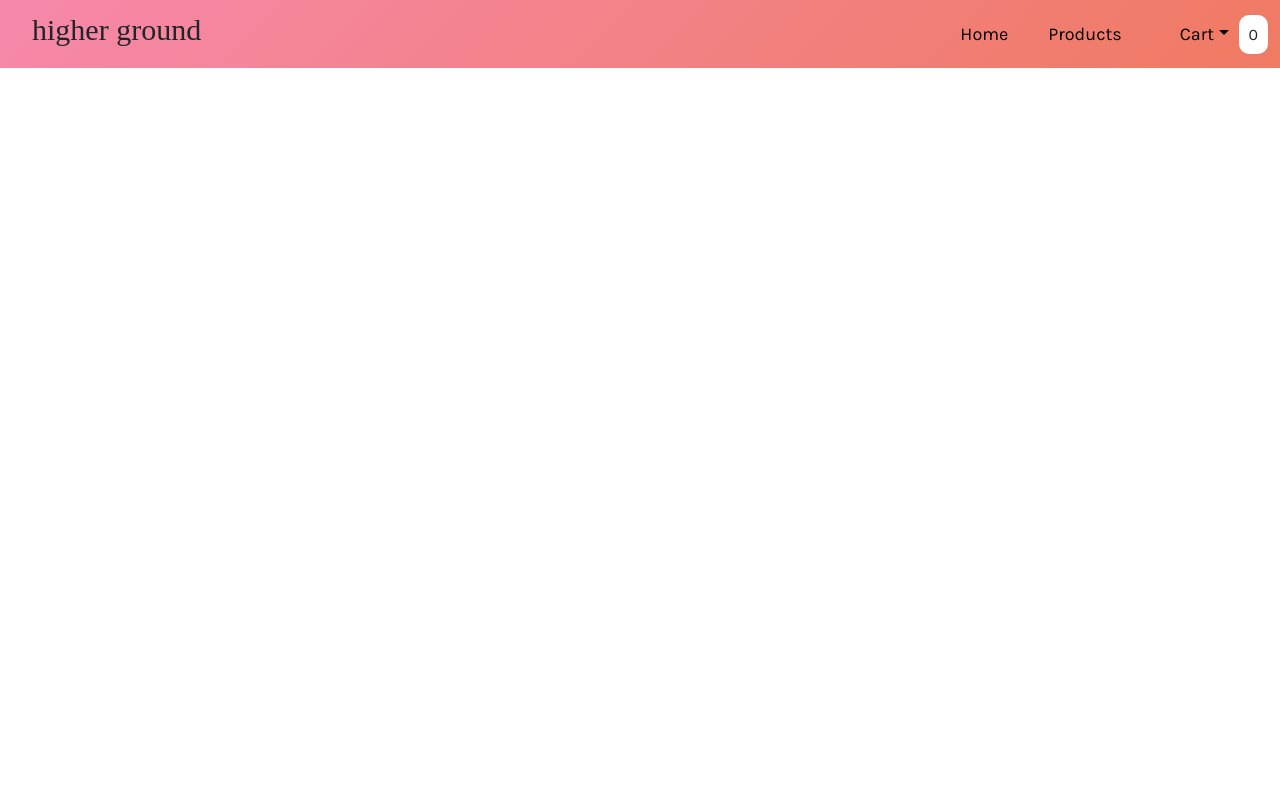
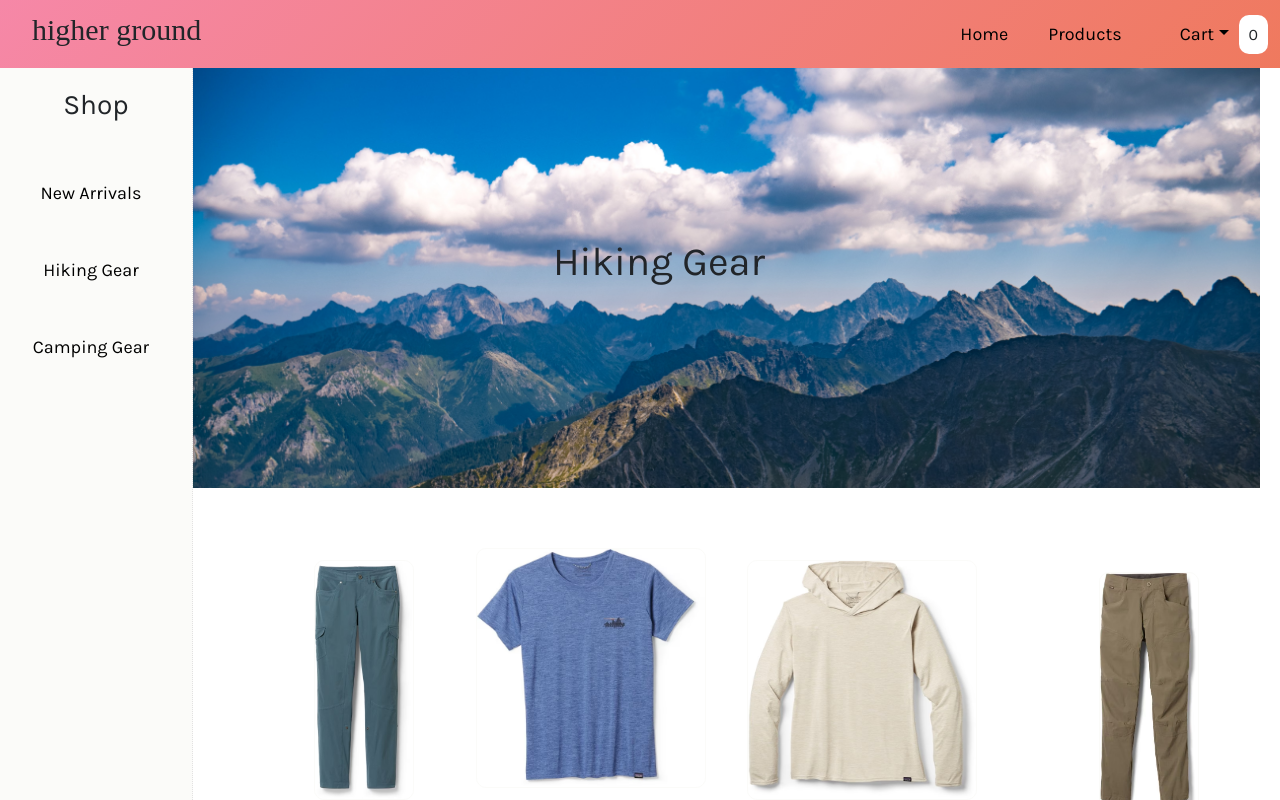
Before and after one commit to paulinalasko/shopping-cart-react, a React (Create React App) app: page /shopping-cart-react/hiking in a window 1280 px wide. Shown: the top 800 px of the page. Built offline with nearby package versions, Linux system fonts and the light colour scheme; some icons are missing; a web font is replaced by a local one.

Commit message:
change paths for routes

```diff
--- a/package.json
+++ b/package.json
@@ -1,5 +1,5 @@
 {
-  "homepage": "http://paulinalasko.github.io/shopping-cart-react/home",
+  "homepage": "http://paulinalasko.github.io/shopping-cart-react",
   "name": "shopping-cart-basic",
   "version": "0.1.0",
   "private": true,
--- a/src/App.js
+++ b/src/App.js
@@ -46,11 +46,11 @@
     <div className="App">
         <NavBar className='nav-bar sticky-top' cartItems={cartItems} />
             <Routes>
-                <Route path="/newarrivals" element={<NewArrivalsPage newProducts={newProducts} onAdd={onAdd} onRemove={onRemove} />} />
-                <Route path="/hiking" element={<HikingPage hikingProducts={hikingProducts} onAdd={onAdd} onRemove={onRemove}/>} />
-                <Route path="/camping" element={<CampingPage campingProducts={campingProducts} onAdd={onAdd} onRemove={onRemove}/>} />
-                <Route path="/cart" element={<ShoppingCart cartItems={cartItems} onAdd={onAdd} onRemove={onRemove} />} />
-                <Route exact path="/home" element={<Home />} />
+                <Route path="/shopping-cart-react/newarrivals" element={<NewArrivalsPage newProducts={newProducts} onAdd={onAdd} onRemove={onRemove} />} />
+                <Route path="/shopping-cart-react/hiking" element={<HikingPage hikingProducts={hikingProducts} onAdd={onAdd} onRemove={onRemove}/>} />
+                <Route path="/shopping-cart-react/camping" element={<CampingPage campingProducts={campingProducts} onAdd={onAdd} onRemove={onRemove}/>} />
+                <Route path="/shopping-cart-react/cart" element={<ShoppingCart cartItems={cartItems} onAdd={onAdd} onRemove={onRemove} />} />
+                <Route exact path="/shopping-cart-react" element={<Home />} />
             </Routes>
     </div>
   );
--- a/src/components/Navbar.js
+++ b/src/components/Navbar.js
@@ -7,10 +7,10 @@
     return (
     <div className='nav-bar sticky-top'>
             <h1 className='logo'>higher ground</h1>
-            <NavLink className='link' exact to='/home'>Home</NavLink>
-            <NavLink className='link' to='/newarrivals'>Products</NavLink>
+            <NavLink className='link' exact to='/shopping-cart-react'>Home</NavLink>
+            <NavLink className='link' to='/shopping-cart-react/newarrivals'>Products</NavLink>
             <div className="dropdown">
-                <NavLink className='link dropdown-toggle' to='/cart'>
+                <NavLink className='link dropdown-toggle' to='/shopping-cart-react/cart'>
                 <LiaShoppingCartSolid style={{ marginRight: 5 }}/>Cart</NavLink>
                 <badge style={{ padding: 10, borderRadius: 10, background: "white" }}>{cartItems.length}</badge>
             </div>
--- a/src/components/Sidebar.js
+++ b/src/components/Sidebar.js
@@ -4,9 +4,9 @@
     return (
         <div className='sidebar'>
             <h1 className='sidebar-header'>Shop</h1>
-            <NavLink className='sidebar-text link' to='/newarrivals'>New Arrivals</NavLink>
-            <NavLink className='sidebar-text link' to='/hiking'>Hiking Gear</NavLink>
-            <NavLink className='sidebar-text link' to='/camping'>Camping Gear</NavLink>
+            <NavLink className='sidebar-text link' to='/shopping-cart-react/newarrivals'>New Arrivals</NavLink>
+            <NavLink className='sidebar-text link' to='/shopping-cart-react/hiking'>Hiking Gear</NavLink>
+            <NavLink className='sidebar-text link' to='/shopping-cart-react/camping'>Camping Gear</NavLink>
 </div>
     )
 }
--- a/src/pages/Home.js
+++ b/src/pages/Home.js
@@ -18,19 +18,19 @@
           <h2 className='quote'>“Live in the sunshine, swim in the sea, drink the wild air.”<br />– Ralph Waldo Emerson</h2>
           <div class="bottom-text">
               <p>LET OUR GEAR TAKE <br/>YOU THERE</p>
-              <NavLink to='/newarrivals'><button className='push-right scale standard-btn'>Explore</button></NavLink>
+              <NavLink to='/shopping-cart-react/newarrivals'><button className='push-right scale standard-btn'>Explore</button></NavLink>
           </div>
       <div className='bottom-content'>
             <div className="image-container">
               <img className='image' src={imageOne} alt='Hikers hiking in snow' />
               <p className='image-text-one'>New Arrivals</p>
-              <NavLink to='/newarrivals'><button className='button-one scale standard-btn'>Shop</button></NavLink>
+              <NavLink to='/shopping-cart-react/newarrivals'><button className='button-one scale standard-btn'>Shop</button></NavLink>
               <img className='image' src={imageTwo} alt='Hiker sitting overlooking alpine lake' />
               <p className='image-text-two'>Hiking Gear</p>
-              <NavLink to='/hiking'><button className='button-two scale standard-btn'>Shop</button></NavLink>
+              <NavLink to='/shopping-cart-react/hiking'><button className='button-two scale standard-btn'>Shop</button></NavLink>
               <img className='image' src={imageThree} alt='Person admiring the view from their tent' />
               <p className='image-text-three'>Camping Gear</p>
-              <NavLink to='/camping'><button className='button-three scale standard-btn'>Shop</button></NavLink>
+              <NavLink to='/shopping-cart-react/camping'><button className='button-three scale standard-btn'>Shop</button></NavLink>
               <img className='image' src={imageFour} alt='group of people jumping during sunset' />
               <p className='image-text-four'>Learn about our company</p>
               <button className='button-four scale standard-btn'>About us</button>
```
